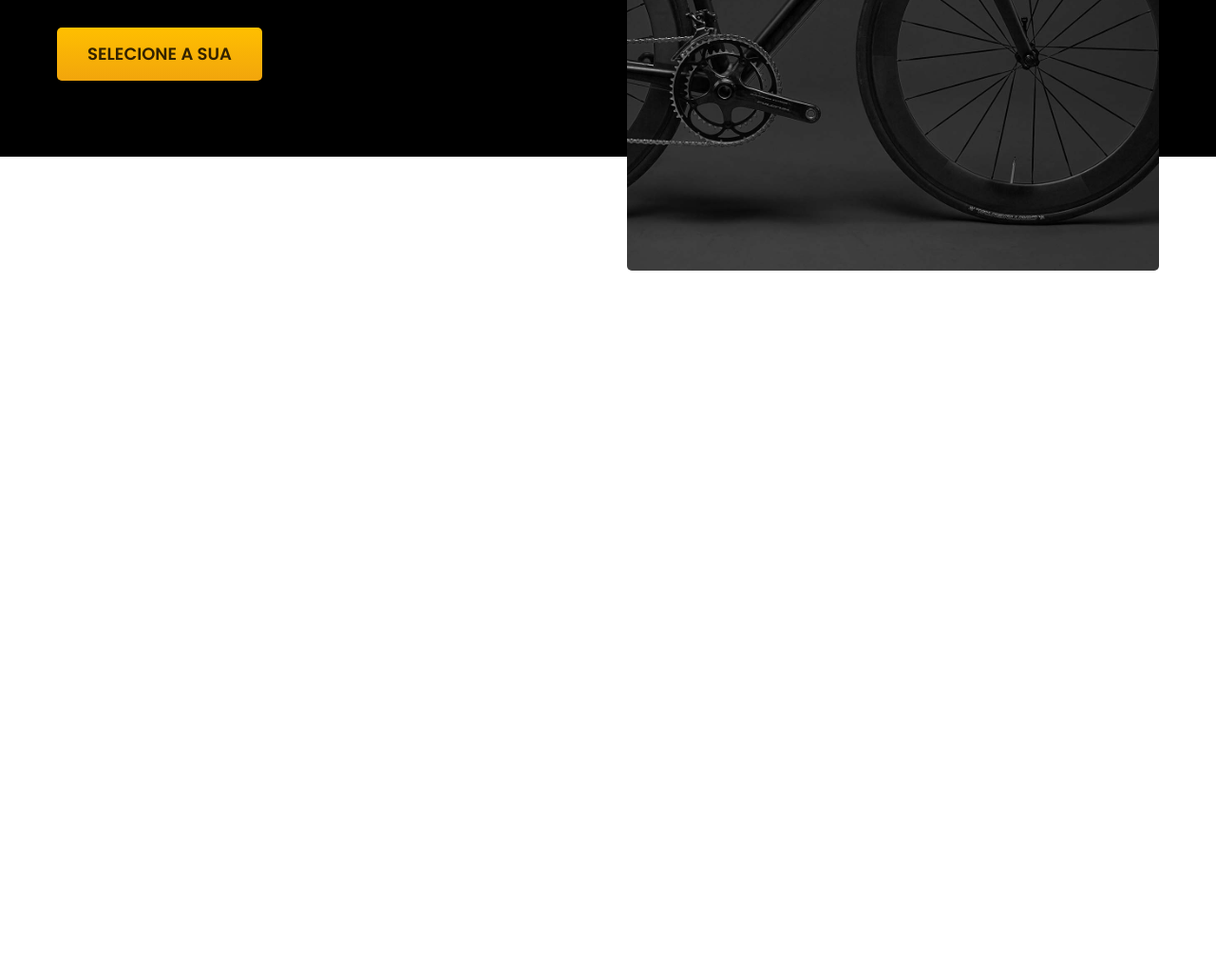
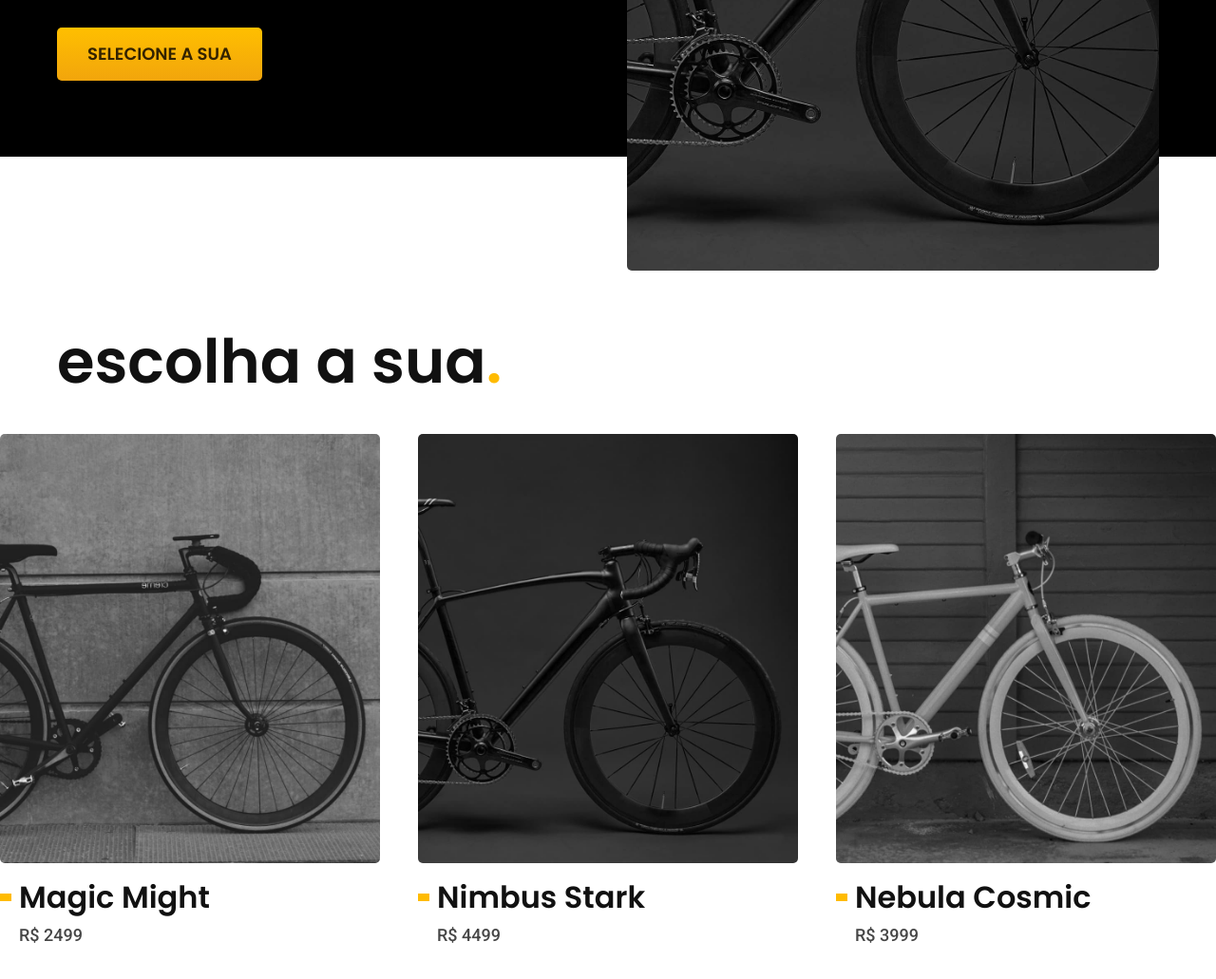
Before and after one commit to Danpixels/Bikcraft, a plain HTML site: page index.html in a window 1280 px wide. Shown: the part 515-1546 px from the top of the page at 95% size. Before the commit the page ends 800 px from the top, so only its background shows below. Drawn offline with Linux system fonts and the light colour scheme.

Commit message:
Opções Bicicleta
Opções de bicicleta na home adicionadas.

```diff
--- /dev/null
+++ b/css/bicicletas/bicicletasLista.css
@@ -0,0 +1,48 @@
+.bicicletasLista {
+  padding-top: 60px;
+  padding-bottom: 120px;
+}
+
+.bicicletasLista h2 {
+  max-width: 1200px;
+  box-sizing: border-box;
+  padding-left: 20px;
+  padding-right: 20px;
+  margin: 0px auto;
+  padding-bottom: 40px;
+}
+
+.bicicletasLista ul {
+  max-width: 1460px;
+  margin: 0px auto;
+  display: flex;
+  gap: 40px;
+}
+
+.bicicletasLista a {
+  display: block;
+}
+
+.bicicletasLista img {
+  margin-bottom: 16px;
+}
+
+.bicicletasLista h3 {
+  margin-bottom: 8px;
+  display: flex;
+  align-items: center;
+}
+
+.bicicletasLista li span {
+  padding-left: 20px;
+}
+
+.bicicletasLista h3::before {
+  content: "";
+  display: inline-block;
+  background-color: var(--corP1);
+  width: 12px;
+  height: 8px;
+  margin-right: 8px;
+  position: relative;
+}
--- a/css/global/global.css
+++ b/css/global/global.css
@@ -1,10 +1,13 @@
 body {
   margin: 0px;
   font-family: Arial, Arial, Helvetica, sans-serif;
-  color: #111111;
+  color: var(--cor11);
 }
 
 h1,
+h2,
+h3,
+h4,
 ul,
 p {
   margin: 0px;
@@ -25,3 +28,7 @@ img {
   max-width: 100%;
   display: block;
 }
+
+img[src$=".jpg"] {
+  border-radius: 5px;
+}
--- a/css/style.css
+++ b/css/style.css
@@ -9,3 +9,6 @@
 
 /* Utilitários */
 @import url(./utilidades/componentes.css);
+
+/* Bicicletas */
+@import url(./bicicletas/bicicletasLista.css);
--- a/index.html
+++ b/index.html
@@ -42,6 +42,36 @@
       </div>
     </div>
   </main>
+
+  <article class="bicicletasLista">
+    <h2 class="font1Xxl">escolha a sua<span class="corP1">.</span></h2>
+
+    <ul>
+      <li>
+        <a href="./bicicletas/magic.html">
+          <img src="./img/bicicletas/magic-home.jpg" alt="Bicicleta preta">
+          <h3 class="font1Xl cor11">Magic Might</h3>
+          <span class="font2M cor8">R$ 2499</span>
+        </a>
+      </li>
+      <li>
+        <a href="./bicicletas/nimbus.html">
+          <img src="./img/bicicletas/nimbus-home.jpg" alt="Bicicleta preta">
+          <h3 class="font1Xl cor11">Nimbus Stark</h3>
+          <span class="font2M cor8">R$ 4499</span>
+        </a>
+      </li>
+      <li>
+        <a href="./bicicletas/nebula.html">
+          <img src="./img/bicicletas/nebula-home.jpg" alt="Bicicleta branca">
+          <h3 class="font1Xl cor11">Nebula Cosmic</h3>
+          <span class="font2M cor8">R$ 3999</span>
+        </a>
+      </li>
+    </ul>
+
+  </article>
+
 </body>
 
 </html>
```
